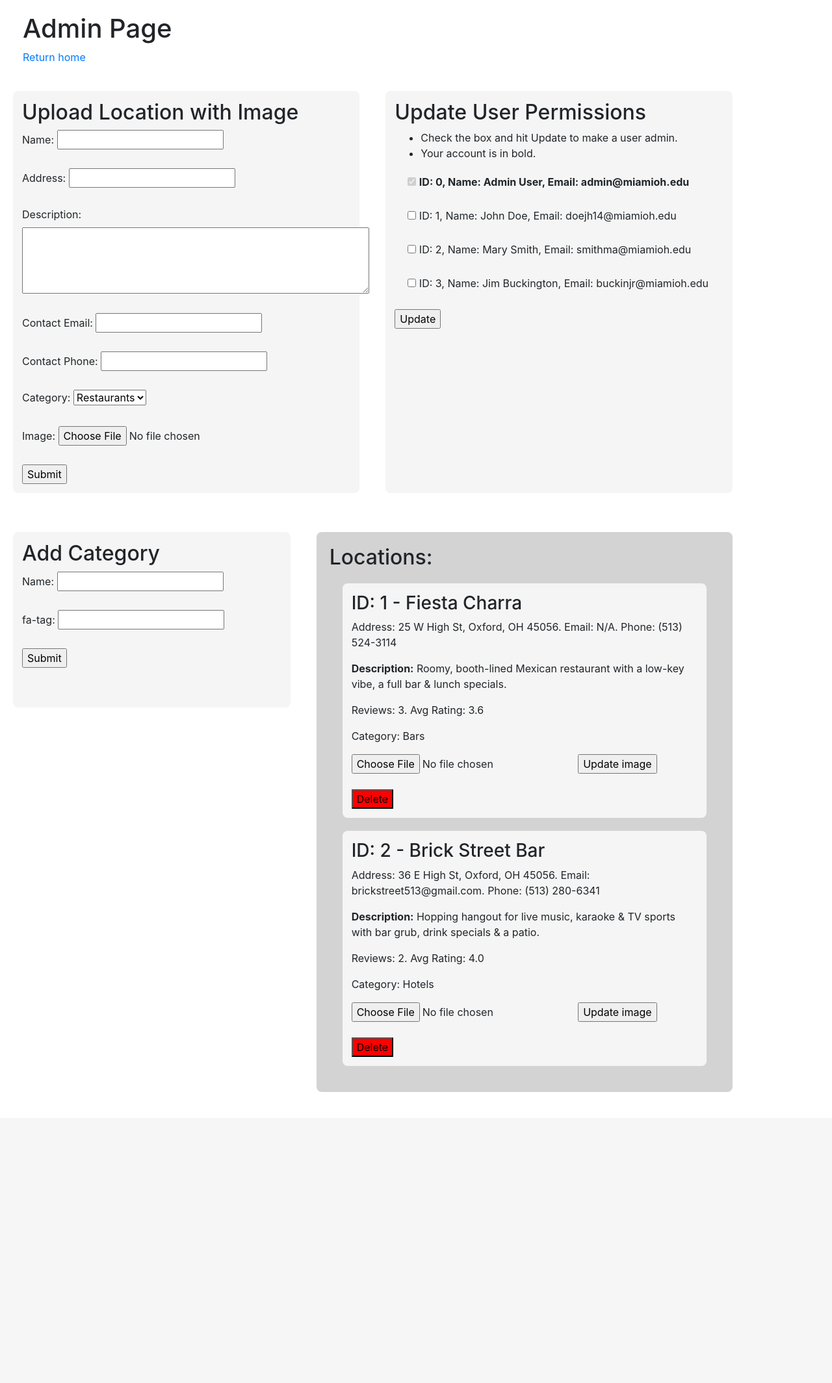
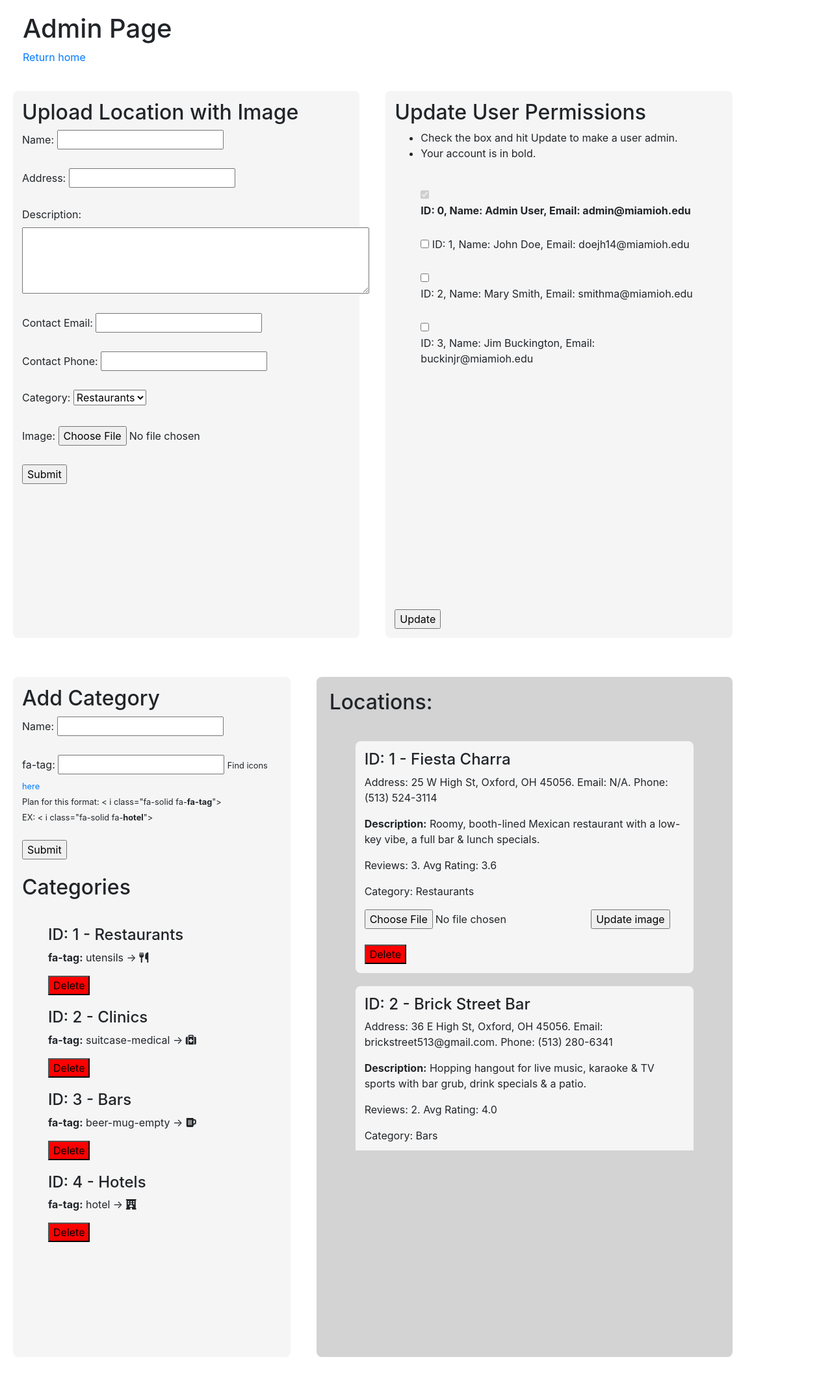
Before and after one commit to kleinjb25/MiamiInsider, a Flask app: page /admin in a window 1280 px wide. Shown: the whole page at 65% size. Before the commit the page ends 1681 px from the top, so only its background shows below. Run offline with Flask 3, Linux system fonts and the light colour scheme; a user stored in the database is signed in; some libraries are stand-ins or nearby versions.

Commit message:
Updates to admin commands

```diff
--- a/__init__.py
+++ b/__init__.py
@@ -424,6 +424,21 @@ def post_category():
     flash("Category added!", 'success')
     return redirect(url_for('admin'))
 
+@app.route('/del_category/<int:id>', methods=['POST'])
+def del_category(id: int):
+    ctg = Category.query.filter_by(id=id).one_or_none()
+    if ctg != None:
+        locs = Location.query.filter_by(category=id).all()
+        for loc in locs: loc.category = None
+
+        db.session.delete(ctg)
+        db.session.commit()
+        flash("Category deleted!", 'success')
+    else:
+        flash("Category ID not found", 'danger')
+
+    return redirect(url_for('admin'))
+
 # Deleting location from database
 @app.route('/del_loc/<int:id>', methods=['POST'])
 def del_loc(id: int):
@@ -431,7 +446,8 @@ def del_loc(id: int):
     del_loc = Location.query.filter_by(id=id).first()
     loc_image = LocationImage.query.filter_by(location_id=id).first()
     loc_reviews = Review.query.filter_by(location_id=id).all()
-    db.session.delete(loc_reviews)
+    for review in loc_reviews: db.session.delete(review)
+
     db.session.delete(del_loc)
     db.session.delete(loc_image)
     db.session.commit()
--- a/database/models.py
+++ b/database/models.py
@@ -49,7 +49,7 @@ class Location(db.Model):
     contact_phone = db.Column(db.String(60))
     num_reviews = db.Column(db.Integer, nullable=False)
     avg_rating = db.Column(db.Float)
-    category = db.Column(db.Integer, db.ForeignKey('categories.id'), nullable=False)  # Relational
+    category = db.Column(db.Integer, db.ForeignKey('categories.id'))  # Relational
 
     def __init__(self, name, address, description, contact_email, contact_phone, category):
         self.name = name
--- a/static/admin.css
+++ b/static/admin.css
@@ -16,3 +16,8 @@ div.child-body {
 /*
 Add overflow for user permissions and location list
 */
+div.overflow-div {
+    height:650px;
+    overflow-y:scroll;
+    overflow-x:none;
+}
--- a/templates/admin.html
+++ b/templates/admin.html
@@ -9,6 +9,9 @@
     <!-- Bootstrap library -->
     <link rel="stylesheet" href="https://cdn.jsdelivr.net/npm/bootstrap@4.3.1/dist/css/bootstrap.min.css"
         integrity="sha384-ggOyR0iXCbMQv3Xipma34MD+dH/1fQ784/j6cY/iJTQUOhcWr7x9JvoRxT2MZw1T" crossorigin="anonymous">
+
+    <!-- Fontawesome -->
+    <script src="https://kit.fontawesome.com/a24ed43696.js" crossorigin="anonymous"></script>
 </head>
 
 <body>
@@ -62,20 +65,24 @@
                     <li>Your account is in bold.</li>
                 </ul>
                 <form action="{{ url_for('update_permission') }}" method="POST">
+                    <div class="overflow-div">
                     {% for user in users %}
                     <div>
-                            <input type="checkbox" id="{{user.id}}-check" name="{{user.id}}-check" {% if user.permission == 99 %}value="False"{% else %}value="True"{% endif %} {% if user.permission == 99 %}checked{% endif %} {% if user.id == 0 %}disabled{% endif %}>
-                            <label for="{{user.id}}-check" {% if session['user_id'] == user.id %}style="font-weight:bold"{% endif %}>
+                        <input type="checkbox" id="{{user.id}}-check" name="{{user.id}}-check" {% if user.permission==99 %}value="False"
+                            {% else %}value="True" {% endif %} {% if user.permission==99 %}checked{% endif %} {% if user.id==0
+                            %}disabled{% endif %}>
+                        <label for="{{user.id}}-check" {% if session['user_id']==user.id %}style="font-weight:bold" {% endif %}>
                             ID: {{user.id}}, Name: {{user.first_name}} {{user.last_name}}, Email: {{user.email}}
                         </label>
                     </div>
                     {% endfor %}
+                    </div>
                     <input type="submit" value="Update">
                 </form>
             </div>
         </div>
         <div class="row">
-            <div style="height:270px" class="col-4 child-body">
+            <div class="col-4 child-body">
                 <h2>Add Category</h2>
 
                 <form action="{{ url_for('post_category') }}" method="POST">
@@ -84,20 +91,39 @@
                     <input type="text" id="name" name="name"><br><br>
 
                     <label for="name">fa-tag:</label>
-                    <input type="text" id="fa-tag" name="fa-tag"><br><br>
+                    <input type="text" id="fa-tag" name="fa-tag">
+                    <small>Find icons <a href="https://fontawesome.com/search?o=r&m=free">here</a></small><br>
+                    <small>Plan for this format: < i class="fa-solid fa-<strong>fa-tag</strong>"></i></small><br>
+                    <small>EX: < i class="fa-solid fa-<strong>hotel</strong>"></i></small><br><br>
+
 
                     <input type="submit" value="Submit">
                 </form>
+                <br>
+                <h2>Categories</h2>
+                <div class="overflow-div">
+                    {% for category in categories %}
+                    <div>
+                        <h4>ID: {{ category.id }} - {{ category.name }}</h4>
+                        <p><strong>fa-tag:</strong> {{ category.fa_tag }} → <i class="fa-solid fa-{{ category.fa_tag}}"></i></p>
+
+                        <form method="POST" action="{{ url_for('del_category', id=category.id) }}">
+                            <input style="background-color: red;" type="submit" , value="Delete">
+                        </form>
+                    </div>
+                    {% endfor %}
+                </div>
             </div>
             <div class="col-6 parent-body">
                 <h2>Locations: </h2>
+                <div class="overflow-div">
                     {% for location in locations %}
                     <div class="child-body">
-                    <h3>ID: {{location.id}} - {{ location.name }}</h3>
+                        <h4>ID: {{location.id}} - {{ location.name }}</h4>
                         <p>Address: {{location.address}}. Email: {{location.contact_email}}. Phone: {{location.contact_phone}}</p>
                         <p><strong>Description:</strong> {{location.description}}</p>
                         <p>Reviews: {{location.num_reviews}}. Avg Rating: {{location.avg_rating}}</p>
-                    <p>Category: {{ categories[location.id+1].name }}</p>
+                        <p>Category: {{ categories[location.category-1].name }}</p>
                         <form method="POST" action="{{ url_for('post_loc_img') }}" enctype="multipart/form-data">
                             <input type="hidden" id="location_id" name="location_id" value="{{ location.id }}">
                             <input type="hidden" id="location_name" name="location_name" value="{{ location.name }}">
@@ -113,5 +139,6 @@
                 </div>
             </div>
         </div>
+    </div>
 </body>
 </html>
--- a/templates/profile.html
+++ b/templates/profile.html
@@ -62,7 +62,7 @@
             <br>
             <h4 class="display-6">{{ user.first_name }}'s reviews:</h4>
             {% if reviews|length == 0 %} <p>{{ user.first_name }} has not posted any reviews.</p> {% endif %}
-            <div id="reviews" class="wrap-container">
+            <div id="reviews" class="scroll-container">
                 {% for review in reviews %}
                 <div class="card" style="width: 18rem;margin-bottom: 20px;">
                     <div class="card-body">
```
Lines whose indentation alone changed are shown as unchanged.
